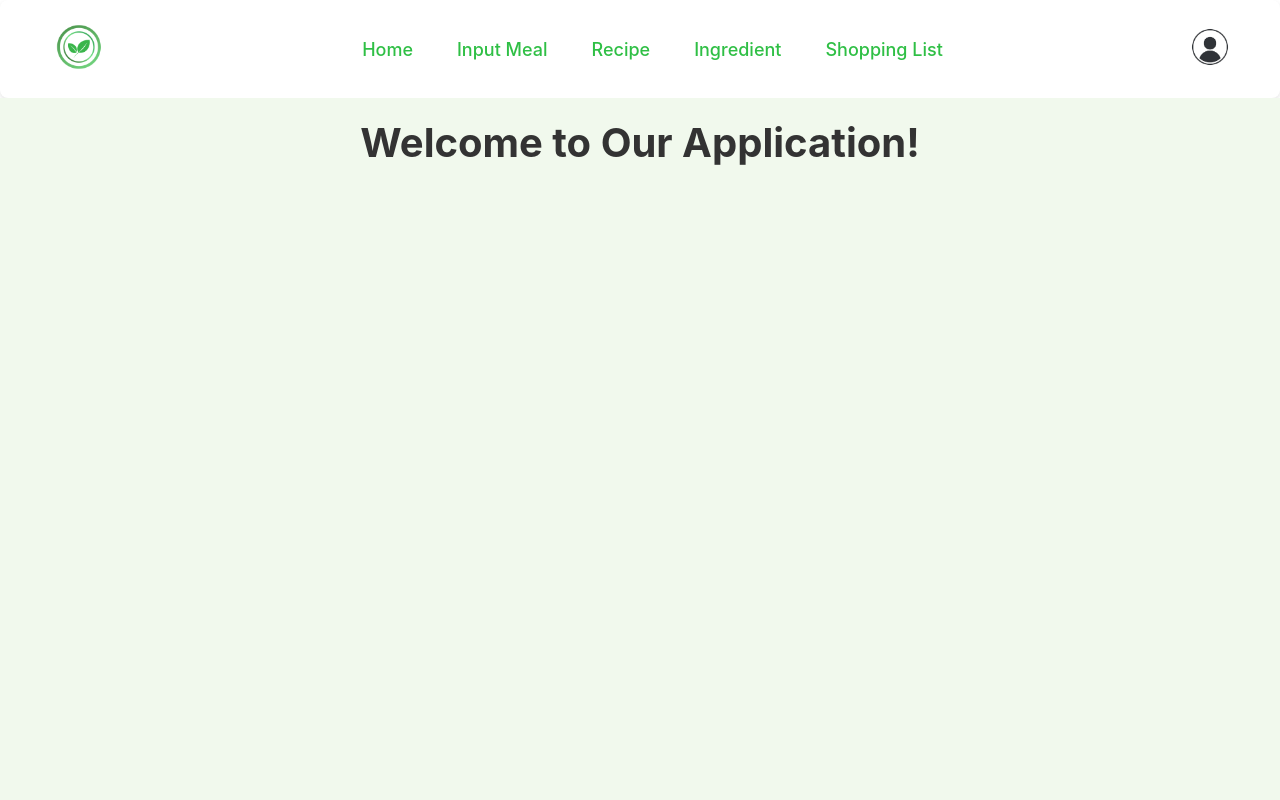
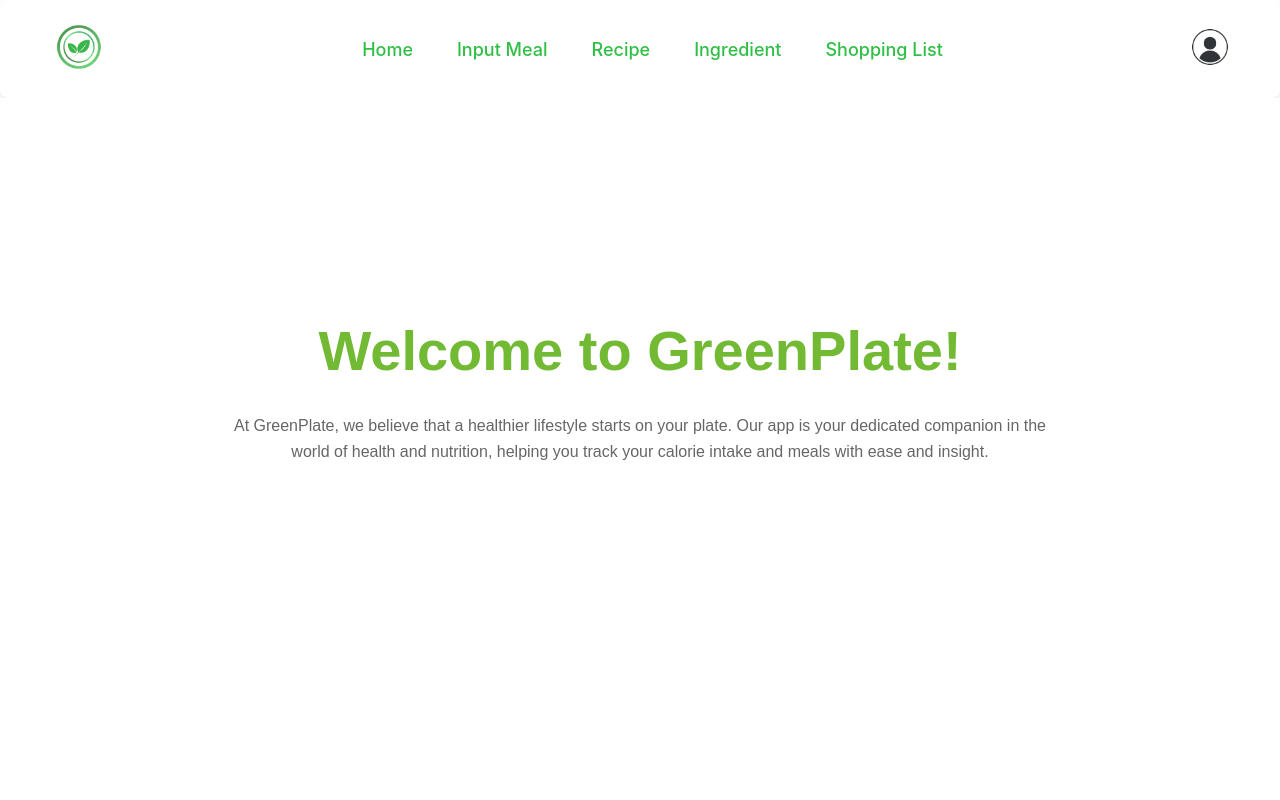
Before and after one commit to The-Feast-Finders/CS2340R_GreenPlate, a React (Create React App) app in the folder gp/: page /home in a window 1280 px wide. Shown: the top 800 px of the page. Built offline with nearby package versions, Linux system fonts and the light colour scheme.

Commit message:
Created version with full functionality and Home Screen

```diff
--- a/gp/src/components/InputData.jsx
+++ b/gp/src/components/InputData.jsx
@@ -39,7 +39,7 @@ const InputData = ({ user }) => {
     return (
         <form onSubmit={handleSave}>
             <div>
-                <label htmlFor="weight">Weight:</label>
+                <label htmlFor="weight">Weight: (lb)</label>
                 <input
                     type="number"
                     id="weight"
@@ -63,7 +63,7 @@ const InputData = ({ user }) => {
                 </select>
             </div>
             <div>
-                <label htmlFor="height">Height:</label>
+                <label htmlFor="height">Height: (ft)</label>
                 <input
                     type="number"
                     id="height"
@@ -73,7 +73,7 @@ const InputData = ({ user }) => {
                 />
             </div>
             <div className="button-container">
-                <button type="submit">Save</button>
+                <button type="submit">Update</button>
             </div>
         </form>
     );
--- a/gp/src/pages/HomePage.jsx
+++ b/gp/src/pages/HomePage.jsx
@@ -9,10 +9,12 @@ import NavigationBar from '../components/NavigationBar.jsx';
 const HomePage = () => {
     return (
         <div><NavigationBar />
-            <div className='frame'>
-                <h1>Welcome to Our Application!</h1>
-                <p>This is the home page of our awesome app. Here, you can find various features and information. Feel free to explore and enjoy our services.</p>
-                {/* Add more content here as needed */}
+            <div className="homePageContent">
+                <h1 className="main-title">Welcome to GreenPlate!</h1>
+                <div className="content-section">
+                    <p className="description">At GreenPlate, we believe that a healthier lifestyle starts on your plate. Our app is your dedicated companion in the world of health and nutrition, helping you track your calorie intake and meals with ease and insight.</p>
+
+                </div>
             </div>
         </div>
     );
--- a/gp/src/pages/InputMealPage.jsx
+++ b/gp/src/pages/InputMealPage.jsx
@@ -35,7 +35,7 @@ const InputMealPage = () => {
             <NavigationBar />
             <div className="frame">
                 <div className="header-container">
-                    <h1>Input Your Meal Here!</h1>
+                    <h1>Input Your Meals Here!</h1>
                 </div>
                 <div className="content-container">
                     <div className="left-section">
--- a/gp/src/pages/styles/HomePage.css
+++ b/gp/src/pages/styles/HomePage.css
@@ -6,16 +6,67 @@
     height: 135vh;
     text-align: center;
     padding: 20px;
-    background-color: #f1f9ed; /* Light grey background */
+    background-color: #f1f9ed;
+    /* Light grey background */
 }
 
 .frame h1 {
     font-size: 2.5em;
-    color: #333; /* Dark grey text */
+    color: #333;
+    /* Dark grey text */
     margin-bottom: 20px;
 }
 
+.intro {
+    text-align: center;
+}
+
+
+.description {
+    text-align: center;
+    color: #666;
+}
 .frame p {
     font-size: 1.2em;
-    color: #666; /* Medium grey text */
+    color: #666;
+    /* Medium grey text */
 }
+
+/* HomePageContent.css */
+
+.homePageContent {
+
+    margin: 0 auto;
+    padding: 20px;
+    font-family: Arial, sans-serif;
+    color: #333;
+    background-color: white;
+}
+
+.homePageContent .main-title {
+    padding-top: 200px;
+
+    color: #72b934;
+    text-align: center;
+    margin-bottom: 30px;
+    font-size: 3.5em;
+}
+
+.homePageContent .content-section {
+    margin-top: 20px;
+    padding-left: 200px;
+    padding-right: 200px;
+}
+
+.homePageContent .section-title {
+    font-size: 3em;
+    margin-top: 30px;
+    margin-bottom: 15px;
+    color: #2a9d8f;
+}
+
+.homePageContent p {
+    text-align: center;
+    line-height: 1.6;
+    margin-bottom: 20px;
+}
```
